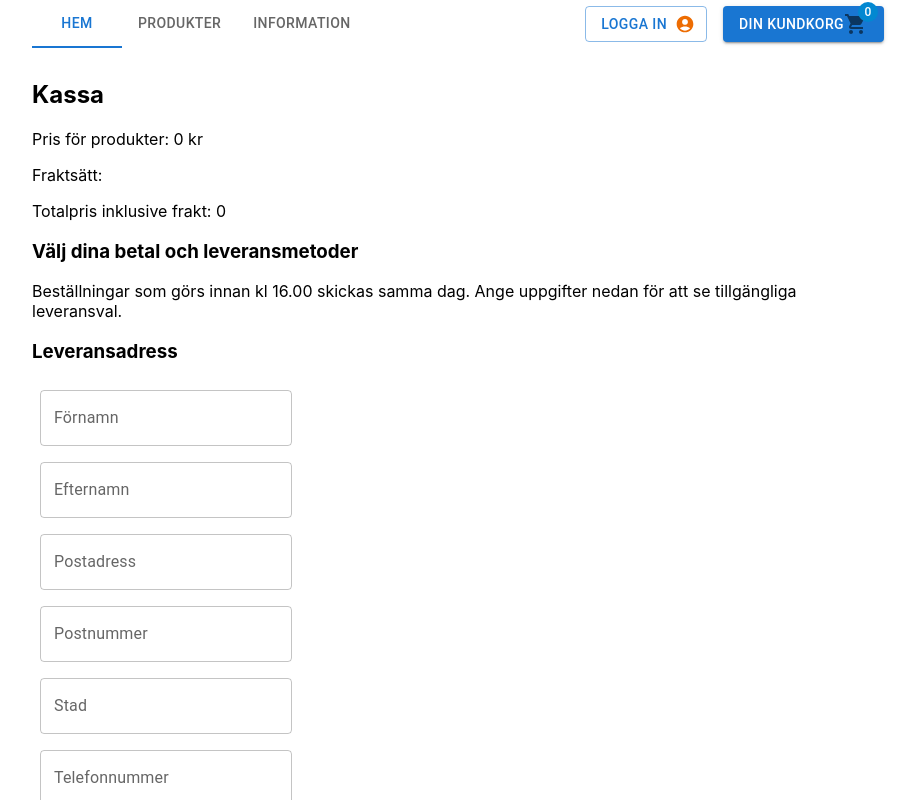
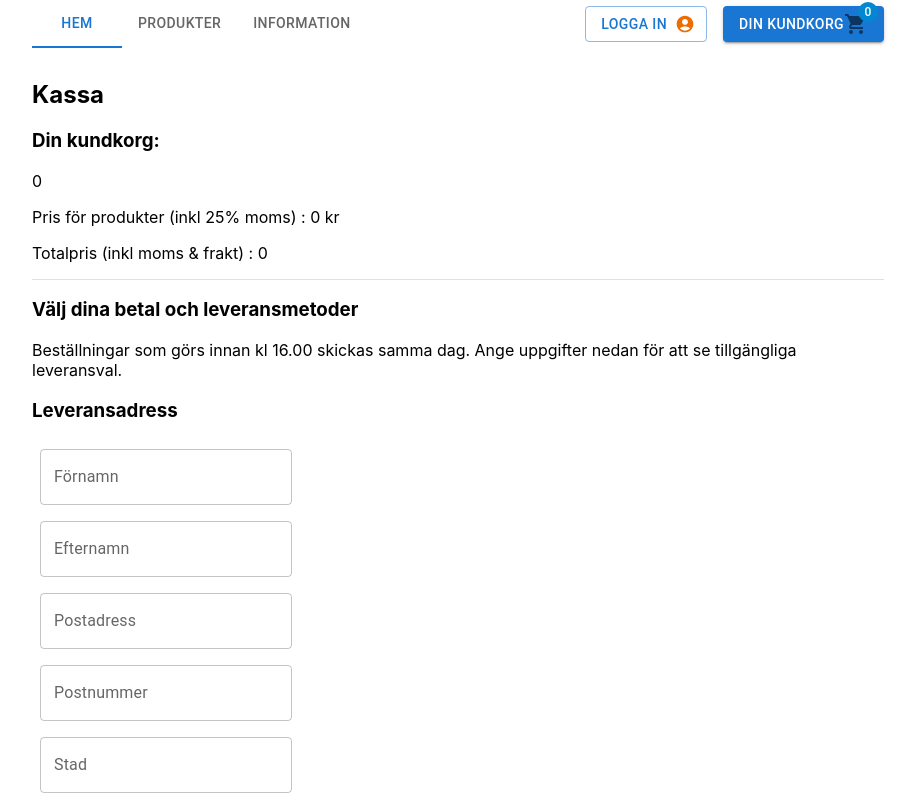
Before and after one commit to OliviaIsberg/ducky, a React (Create React App) app: page /checkoutPage in a window 1280 px wide. Shown: the top 800 px of the page, without its empty margins (182-1098 px from the left). Built offline with nearby package versions, Linux system fonts and the light colour scheme.

Commit message:
Display all needed info on order confirmation and checkout #90

```diff
--- a/src/components/Forms/OrderForm.tsx
+++ b/src/components/Forms/OrderForm.tsx
@@ -10,6 +10,7 @@ import { FormControlLabel, Checkbox, Button } from "@mui/material";
 import ShipmentBox from "./ShipmentBox";
 import { Link, useNavigate } from "react-router-dom";
 import { placeOrderFetch } from "../../Api/Api";
+import useLocalStorage from "../../Hooks/useLocalStorage";
 
 export interface OrderData {
   shippingAdress: ShippingAdress;
@@ -67,16 +68,11 @@ interface Props {
 
 function OrderForm(props: Props) {
   let navigate = useNavigate();
-  // const [orderDetails, setOrderDetails] = useLocalStorage("orderDetails", "");
+  const [setOrderDetails] = useLocalStorage("orderDetails", "");
 
-  // function handleSubmit(orderData: OrderData) {
-  //   setOrderDetails(orderData);
-  //   confirmOrder();
-  // }
-  // const [orderDetails, setOrderDetails] = useState("")
   function handleSubmit(orderData: OrderData) {
-    localStorage.setItem("orderDetails", JSON.stringify(orderData));
-    confirmOrder()
+    setOrderDetails(orderData);
+    confirmOrder();
   }
 
   const formikProps = useFormik<OrderData>({
@@ -120,6 +116,7 @@ function OrderForm(props: Props) {
         <FormControlLabel control={<Checkbox />} label="Jag godkänner" />
         <Link to="/termsOfUse">Köpvillkoren.</Link>
       </div>
+
       {/* Post form */}
       <Button variant="contained" type="submit">
         Slutför beställning
--- a/src/pages/CheckOutPage.tsx
+++ b/src/pages/CheckOutPage.tsx
@@ -1,25 +1,42 @@
-import { Container } from "@mui/material";
+import { Container, Divider } from "@mui/material";
 import OrderForm from "../components/Forms/OrderForm";
 import useLocalStorage from "../Hooks/useLocalStorage";
+import { CartType } from "../contexts/Reducers";
 
 function CheckOutPage() {
-  const [total, setTotal] = useLocalStorage('cartSum', 0)
+  // get cart and total price from cart
+  const [cart] = useLocalStorage("cart", "");
+  const [total] = useLocalStorage("cartSum", 0);
+
   return (
     <Container maxWidth="md">
       <h2>Kassa</h2>
-      {/* < CartSummary /> */}
-      <p>Pris för produkter: {`${total}`} kr</p>
-      <p>Fraktsätt:</p>
+      {/* cart summary, loops throught cart array */}
+      <h3>Din kundkorg:</h3>
+      {cart?.length &&
+        cart.map((c: CartType) => (
+          <p key={c.id}>
+            Produkt: {c.title} Antal: {c.qty} Pris: {c.price}/st
+          </p>
+        ))}
+
+      {/* get and print total price of products */}
+      <p>Pris för produkter (inkl 25% moms) : {`${total}`} kr</p>
+
       {/* the second "total" should be shipping cost */}
-      <p>Totalpris inklusive frakt: {`${total+total}`}</p>
+      <p>Totalpris (inkl moms & frakt) : {`${total + total}`}</p>
+
+      <Divider />
 
       <h3>Välj dina betal och leveransmetoder</h3>
 
+      {/* RANDOM INFO TEXT, DOESN'T ACTUALLY DO/MEAN ANYTHING */}
       <p>
         Beställningar som görs innan kl 16.00 skickas samma dag. Ange uppgifter
         nedan för att se tillgängliga leveransval.
       </p>
 
+      {/* the full form with adress, payment and shipping */}
       <OrderForm />
     </Container>
   );
--- a/src/pages/ConfirmedPage.tsx
+++ b/src/pages/ConfirmedPage.tsx
@@ -1,22 +1,21 @@
-import { Container } from "@mui/material";
-import { ReactChild, ReactFragment, ReactPortal, useState } from "react";
-import { OrderData } from "../components/Forms/OrderForm";
+import { Container, Divider } from "@mui/material";
+import { CartType } from "../contexts/Reducers";
 import useLocalStorage from "../Hooks/useLocalStorage";
 
+// randomizes a 6 digit order number
 function RandomOrderNumber() {
   return Math.floor(Math.random() * 1000000);
 }
 
 function ConfirmedOrderPage() {
-  const orderData = localStorage.getItem("orderDetails");
-  function changeToArray() {
-    return orderData? JSON.stringify(orderData) : []
-    // const newOrderData = Object.entries({orderData}) : []
-    //return newOrderData
-  }
+  // get cart, total cartsum, all orderdetails and shippingdetails from local storage
+  const [cart] = useLocalStorage("cart", "");
+  const [total] = useLocalStorage("cartSum", 0);
+  const [orderDetails] = useLocalStorage("orderDetails", "");
+  const [adressDataDetails] = useLocalStorage("orderDetails", "");
 
-  changeToArray();
-  console.log(orderData);
+  const orderData = Object.entries(orderDetails);
+  const adressData = Object.entries(adressDataDetails.shippingAdress);
 
   return (
     <Container maxWidth="md">
@@ -25,28 +24,65 @@ function ConfirmedOrderPage() {
         Din betalning och beställning har genomförts, och snart kommer dina nya
         ankor till sitt nya hem! <br />
         Nedan är en sammanfattning på din beställning;
+        <Divider />
       </p>
+
+      {/* get the randomized order number */}
       <h3>Ordernummer: #{RandomOrderNumber()}</h3>
+
       <h3>Produkter:</h3>
-      {/* get the summary of bought products */}
-      {/* < CartSummary /> */}
+      {/* get the summary of bought products, loops thought cart array */}
+      {cart?.length &&
+        cart.map((c: CartType) => (
+          <p key={c.id}>
+            Produkt: {c.title} Antal: {c.qty} Pris: {c.price}/st
+          </p>
+        ))}
+
+      {/* get and print total price of products */}
+      {/* the second "total" should be shipping cost */}
+      Totalpris (inkl moms & frakt) : {`${total}`} kr
+      <Divider />
+
+      {/* Get shipping adress from local storage  */}
       <h3>Leveransadress:</h3>
-      <div>
-        {/* <p>{orderData}</p> */}
-      </div>
-      {/* {localStorage.getItem('orderDetails') && (
-            <div>
-               OrderData: <p>{localStorage.getItem('orderDetails') }</p>
-            </div>
-         )} */}
+
+      {/* first and last name */}
+      <>
+        {adressData && adressData[0][1]} {adressData && adressData[1][1]}
+      </>
+      <br />
+      {/* shipping adress */}
+      <>{adressData && adressData[2][1]}</>
+      <br />
+      {/* post code and city */}
+      <>
+        {adressData && adressData[3][1]} {adressData && adressData[4][1]}
+      </>
+      <br />
+      {/* phone number */}
+      <>Telefonnummer: {adressData && adressData[5][1]}</>
+      <br />
+      {/* e-mailadress */}
+      <>e-postadress: {adressData && adressData[6][1]}</>
+      <br />
+      <Divider />
+
+      {/* Get shipping method from local storage  */}
       <h3>Leveransmetod:</h3>
-      {/* get the adress from local storage */}
+      <>{orderData && orderData[1][1]}</>
+      <Divider />
+
+      {/* Get payment method from local storage  */}
       <h3>Betalningsmetod:</h3>
-      {/* get the chosen payment method */}
+      <>{orderData && orderData[2][1]}</>
+      <Divider />
+
       <p>
         Skulle någonting inte stämma, eller om du har övriga frågor är du varmt
         välkommen att kontakta oss på: support@ducky.se
       </p>
+
     </Container>
   );
 }
```
